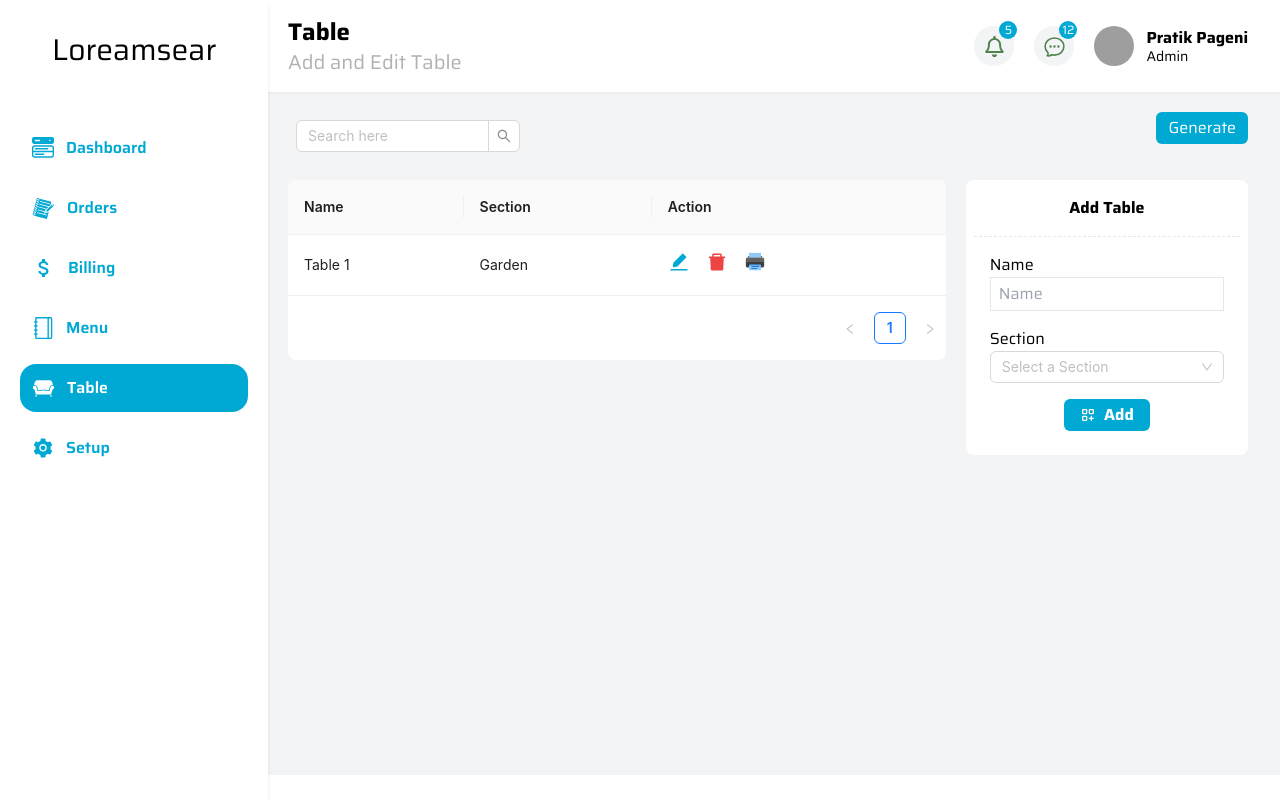
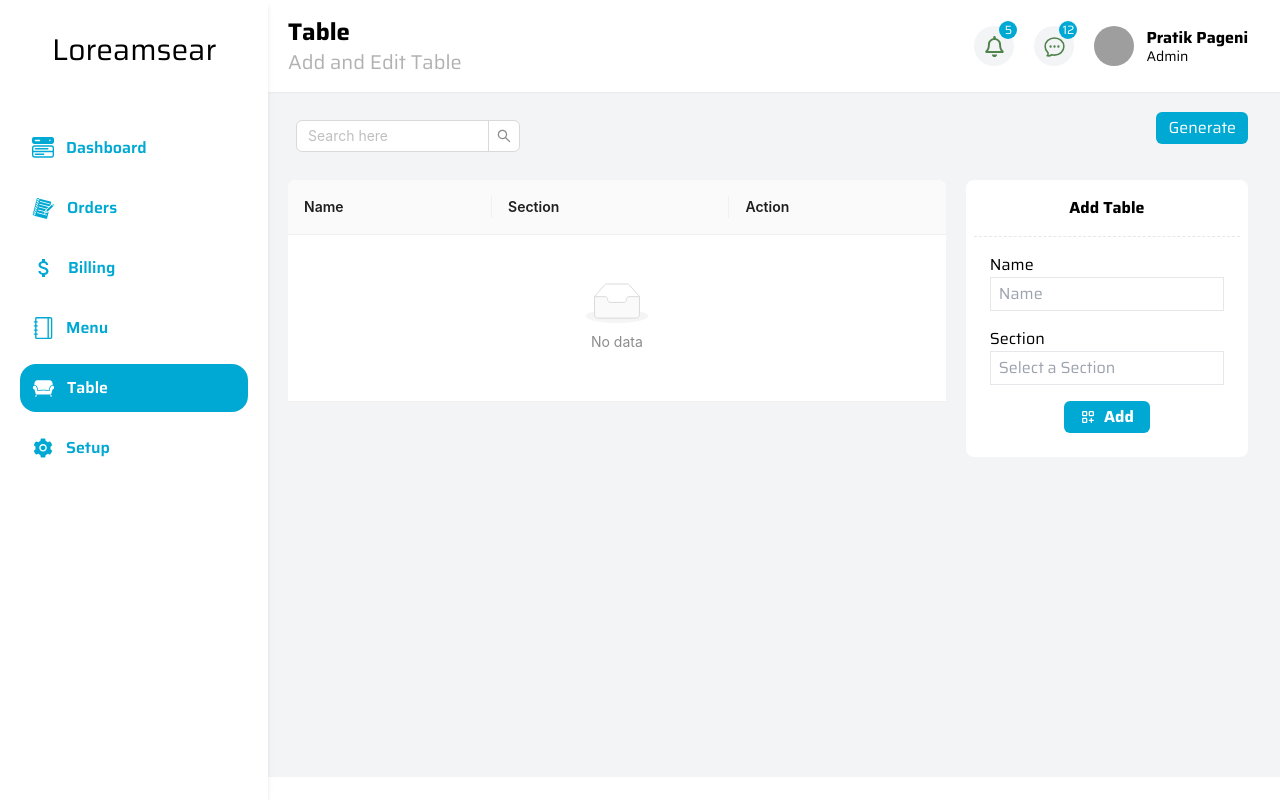
Before and after one commit to pratikpageni/QrScan-admin, a Next.js app: page /table in a window 1280 px wide. Built offline with nearby package versions, Linux system fonts and the light colour scheme; grey boxes are pictures that could not be loaded.

Commit message:
Refactor:table page

```diff
--- a/constraints/navbar.data.tsx
+++ b/constraints/navbar.data.tsx
@@ -38,7 +38,7 @@ const navbar: NavbarInterface[] = [
   },
   {
     title: 'Setup',
-    link: '/e',
+    link: '/setup',
     logo: <AiFillSetting size={22} />,
   },
 ];
--- a/package.json
+++ b/package.json
@@ -24,8 +24,10 @@
     "prettier": "^2.8.8",
     "react": "18.2.0",
     "react-dom": "18.2.0",
+    "react-hook-form": "^7.45.2",
     "react-icons": "^4.10.1",
     "tailwindcss": "3.3.2",
-    "typescript": "5.1.3"
+    "typescript": "5.1.3",
+    "yup": "^1.2.0"
   }
 }
--- /dev/null
+++ b/pages/setup.tsx
@@ -0,0 +1,16 @@
+import MainLayout from '@/layouts/MainLayout';
+import React from 'react';
+
+const setup = () => {
+  return (
+    <MainLayout
+      NavbarTitle='Setup'
+      NavDescription='Setup your Resto'
+      title='Setup'
+    >
+      <div>setup</div>
+    </MainLayout>
+  );
+};
+
+export default setup;
--- a/pages/table.tsx
+++ b/pages/table.tsx
@@ -3,6 +3,11 @@ import { Input, Select, Space, Table, Tag, Tooltip } from 'antd';
 import React, { useState } from 'react';
 import { TbLayoutGridAdd } from 'react-icons/tb';
 import tableData from '@/constraints/table.data';
+
+interface TableDataInterface {
+  name: string;
+  section: string;
+}
 
 const table = () => {
   // const onChange = (value: string) => {
@@ -12,7 +17,28 @@ const table = () => {
   // const onSearch = (value: string) => {
   //   console.log('search:', value);
   // };
-  const [searchtext, setsearchtext] = useState();
+
+  const [name, setName] = useState('');
+  const [section, setSection] = useState('');
+  const [tableInputData, settableInputData] = useState<TableDataInterface[]>(
+    []
+  );
+
+  const handlesubmit = (e: React.FormEvent<HTMLFormElement>) => {
+    e.preventDefault();
+    settableInputData([...tableInputData, { name, section }]);
+    setName('');
+    setSection('');
+  };
+
+  const data: TableDataInterface[] = tableInputData.map(
+    ({ name, section }) => ({
+      name,
+      section,
+    })
+  );
+
+  // const [searchtext, setsearchtext] = useState();
   return (
     <MainLayout
       title='Table'
@@ -39,10 +65,13 @@ const table = () => {
             <Table
               className='bg-white rounded-lg'
               columns={tableData.tablecolumns}
-              dataSource={tableData.tabledataSource}
+              dataSource={data}
             ></Table>
           </div>
-          <div className='w-[30%] bg-white p-2 pt-4 rounded-lg  '>
+          <form
+            onSubmit={handlesubmit}
+            className='w-[30%] bg-white p-2 pt-4 rounded-lg  '
+          >
             <h1 className='font-bold text-center border-b border-dashed pb-4'>
               Add Table
             </h1>
@@ -53,36 +82,40 @@ const table = () => {
                   type='text'
                   placeholder='Name'
                   className='px-2 py-1 border w-full'
+                  value={name}
+                  onChange={(e) => setName(e.target.value)}
                 />
               </div>
               <div>
                 <p>Section</p>
-                <Select
-                  className='w-full'
-                  showSearch
+                <input
+                  className='px-2 py-1 border w-full'
+                  // showSearch
                   placeholder='Select a Section'
-                  optionFilterProp='children'
-                  // onChange={onChange}
-                  // onSearch={onSearch}
-                  filterOption={(input, option) =>
-                    (option?.label ?? '')
-                      .toLowerCase()
-                      .includes(input.toLowerCase())
-                  }
-                  options={[
-                    {
-                      value: 'MoMo',
-                      label: 'Jack',
-                    },
-                    {
-                      value: 'lucy',
-                      label: 'Lucy',
-                    },
-                    {
-                      value: 'tom',
-                      label: 'Tom',
-                    },
-                  ]}
+                  value={section}
+                  onChange={(e) => setSection(e.target.value)}
+                  // optionFilterProp='children'
+                  // // onChange={onChange}
+                  // // onSearch={onSearch}
+                  // filterOption={(input, option) =>
+                  //   (option?.label ?? '')
+                  //     .toLowerCase()
+                  //     .includes(input.toLowerCase())
+                  // }
+                  // options={[
+                  //   {
+                  //     value: 'MoMo',
+                  //     label: 'Jack',
+                  //   },
+                  //   {
+                  //     value: 'lucy',
+                  //     label: 'Lucy',
+                  //   },
+                  //   {
+                  //     value: 'tom',
+                  //     label: 'Tom',
+                  //   },
+                  // ]}
                 />
               </div>
               <div className='flex justify-center'>
@@ -95,7 +128,7 @@ const table = () => {
                 </button>
               </div>
             </div>
-          </div>
+          </form>
         </div>
       </>
     </MainLayout>
```
Also changed, not shown: 1 other file (tests, documents, lock files or other folders).
